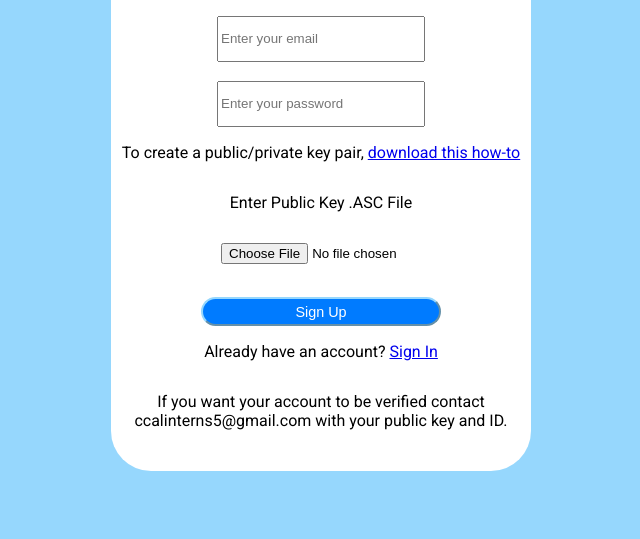
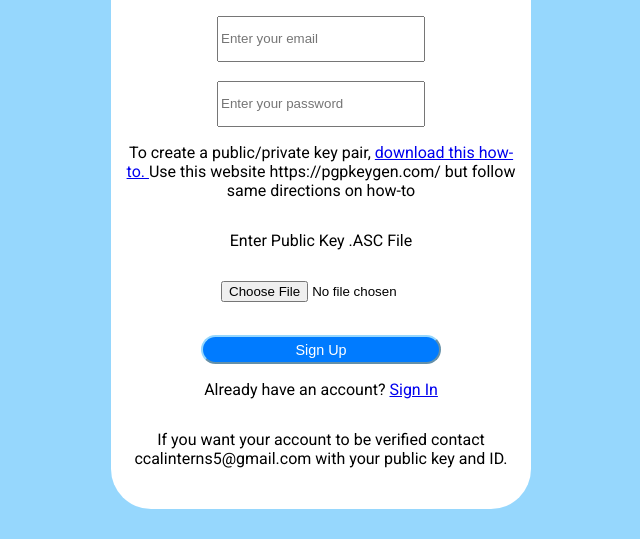
Before and after one commit to amirjon-1/ccalproject, a plain HTML site: page index.html in a window 1280 px wide. Shown: the part 261-800 px from the top of the page, without its empty margins (319-959 px from the left). Drawn offline with Linux system fonts and the light colour scheme.

Commit message:
finished

```diff
--- a/index.html
+++ b/index.html
@@ -211,7 +211,10 @@
       <input type="email" id="emailInput" placeholder="Enter your email" required>
       <label for="passwordInput"></label>
       <input type="password" id="passwordInput" placeholder="Enter your password" required>
-      <p>To create a public/private key pair, <a href="2024 Interns- Using PGPTool to create a private and public key.pdf" download>download this how-to </a></p>
+      <p>To create a public/private key pair, <a
+          href="2024 Interns- Using PGPTool to create a private and public key.pdf" download>download this how-to.
+        </a>Use
+        this website https://pgpkeygen.com/ but follow same directions on how-to</p>
       <p><label for="myfile">Enter Public Key .ASC File</label></p>
       <!-- someone add instructions to get public key from https://pgptool.org/#-->
       <!-- <iframe src="2024 Interns- Using PGPTool to create a private and public key.pdf" width="600" height="500"></iframe> -->
```
